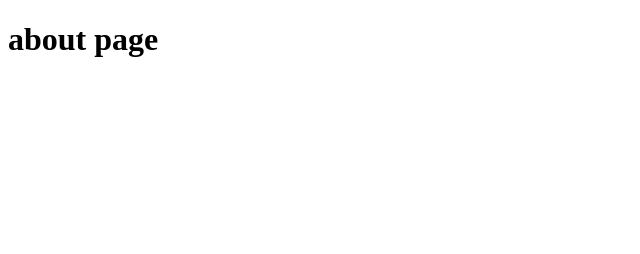
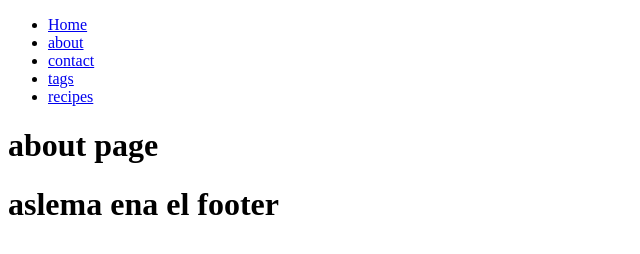
Before and after one commit to meleklassoued/tutorial, a Gatsby site: page /contact in a window 1280 px wide. Shown: the whole page, without its empty margins (0-640 px from the left). Built offline with nearby package versions, Linux system fonts and the light colour scheme; Gatsby itself is replaced by a stand-in of ours.

Commit message:
reEdit the navbar

```diff
--- a/src/components/navbar.js
+++ b/src/components/navbar.js
@@ -3,16 +3,25 @@
 
 const Navbar = props => {
   return (
-    <div>
+    <nav>
       <ul>
         <li>
-          <Link to="/"> {props.name}</Link>
+          <Link to="/">Home</Link>
         </li>
         <li>
           <Link to="/about">about</Link>
         </li>
+        <li>
+          <Link to="/contact">contact</Link>
+        </li>
+        <li>
+          <Link to="/tags">tags</Link>
+        </li>
+        <li>
+          <Link to="/recipes">recipes</Link>
+        </li>
       </ul>
-    </div>
+    </nav>
   )
 }
 export default Navbar
--- a/src/pages/contact.js
+++ b/src/pages/contact.js
@@ -2,9 +2,11 @@
 import Layout from "../components/Layout"
 const contact = () => {
   return (
-    <div>
+        <Layout>
+      <div>
       <h1>about page</h1>
     </div>
+        </Layout>
   )
 }
 
```
Also changed, not shown: src/components/Layout.css (deleted, +0 -15 lines), src/pages/recipes.js (+11 -0 lines), src/pages/tags.js (+11 -0 lines).
